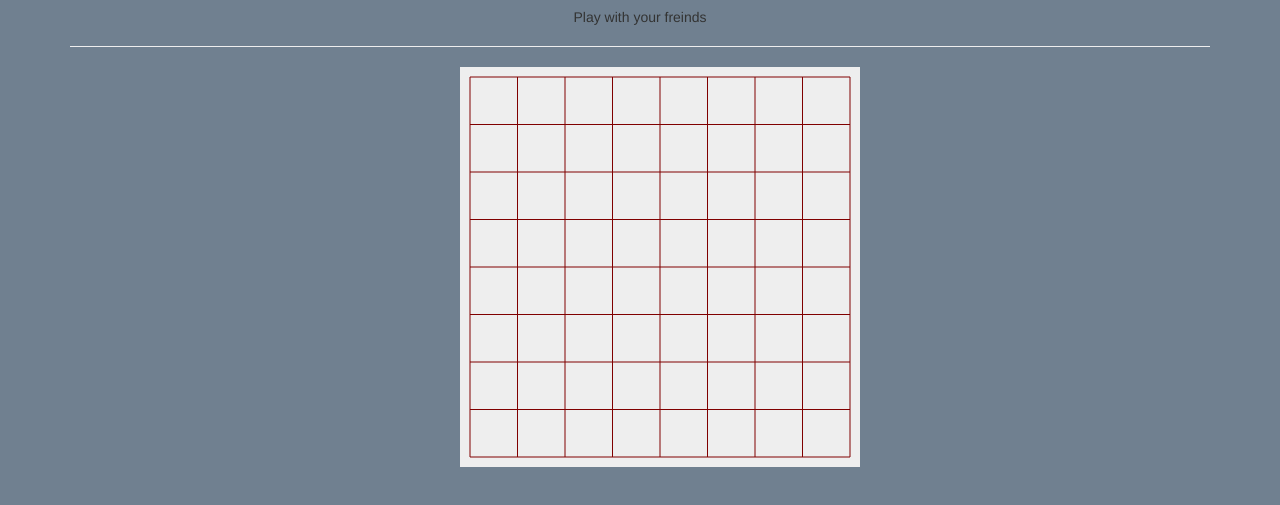
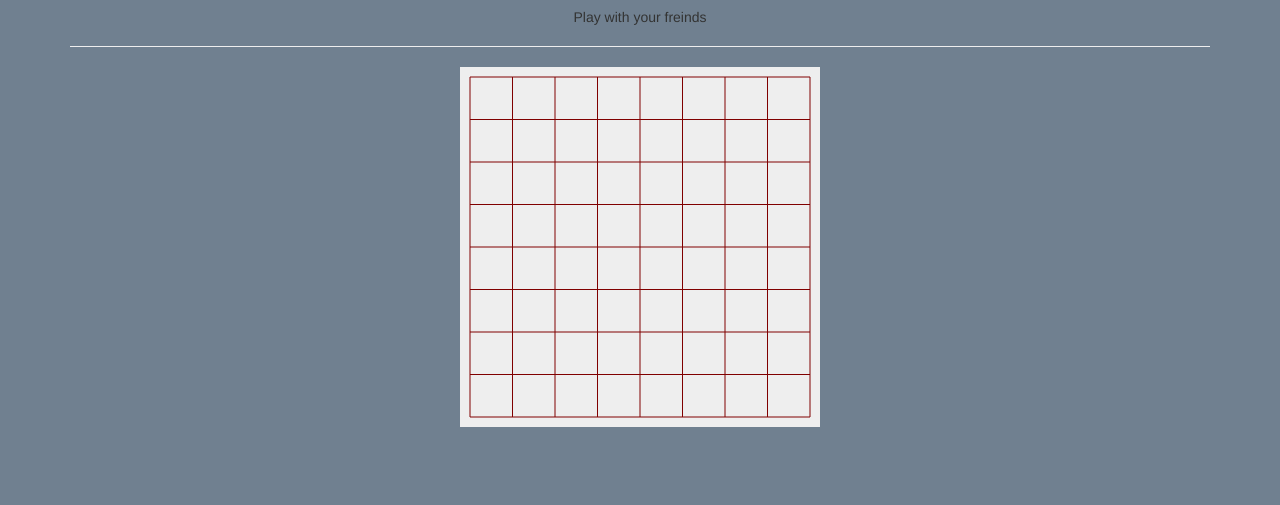
Before and after one commit to ankitmathur3193/Chain-Reaction, a plain HTML site: page index.html in a window 1280 px wide. Shown: the part 83-588 px from the top of the page. Drawn offline with nearby package versions, Linux system fonts and the light colour scheme.

Commit message:
Decreased width

```diff
--- a/index.html
+++ b/index.html
@@ -21,7 +21,7 @@
 		<div class="col-sm-4">
 		</div>
 		<div class="col-sm-4">
-			<canvas id="myCanvas" height="400px" width="400px"></canvas>
+			<canvas id="myCanvas" height="360px" width="360px"></canvas>
 		</div>
 		<div class="col-sm-4">
 		</div>
```
